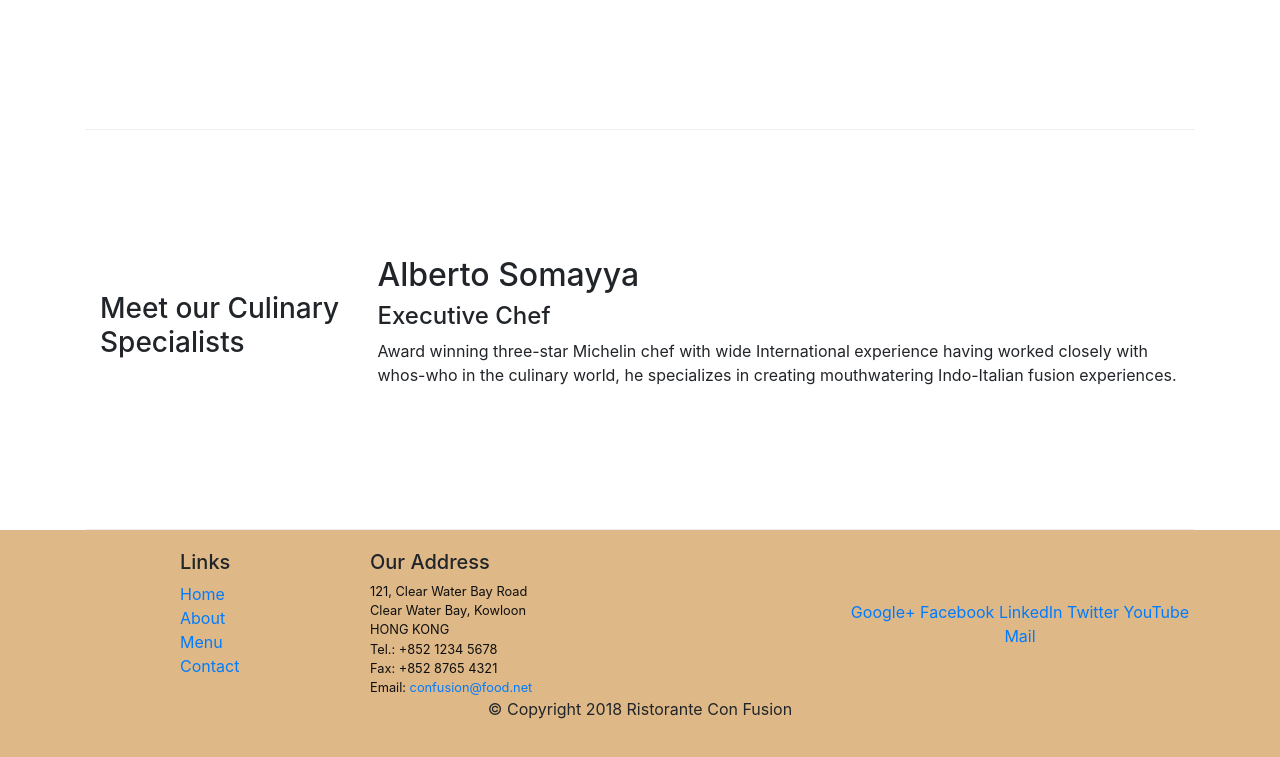
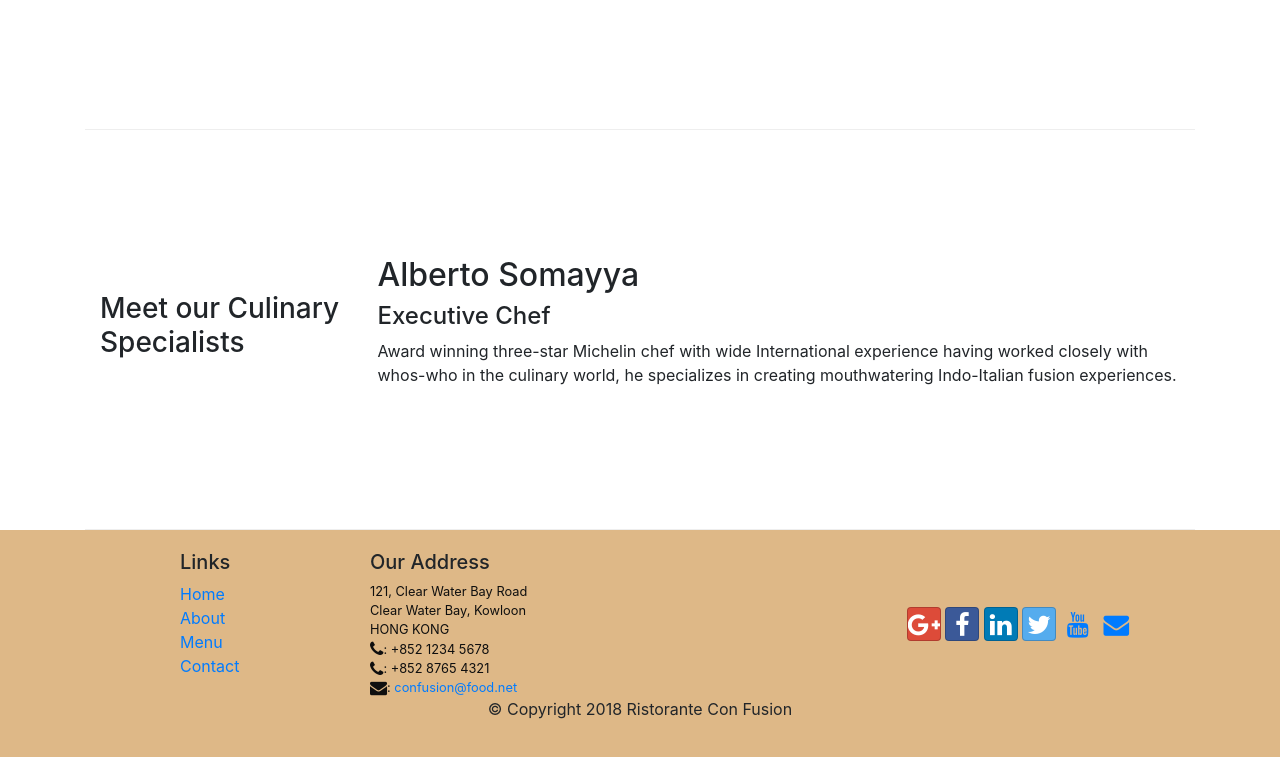
Before and after one commit to AnningMao/Bootstrap, a website: page conFusion/index.html in a window 1280 px wide. Shown: the part 1004-1761 px from the top of the page. Drawn offline with nearby package versions, Linux system fonts and the light colour scheme.

Commit message:
social icon

```diff
--- a/conFusion/index.html
+++ b/conFusion/index.html
@@ -41,13 +41,25 @@
         <div class="collapse navbar-collapse" id="Navbar">
           <ul class="navbar-nav mr-auto">
             <li class="nav-item active">
-              <a class="nav-link" href="#">Home</a>
+              <a class="nav-link" href="#">
+                <span class="fa fa-home"></span>Home
+              </a>
             </li>
             <li class="nav-item">
-              <a class="nav-link" href="./aboutus.html">About</a>
+              <a class="nav-link" href="./aboutus.html"
+                ><span class="fa fa-info"></span>About</a
+              >
             </li>
-            <li class="nav-item"><a class="nav-link" href="#">Menu</a></li>
-            <li class="nav-item"><a class="nav-link" href="#">Contact</a></li>
+            <li class="nav-item">
+              <a class="nav-link" href="#"
+                ><span class="fa fa-list fa-lg"></span>Menu</a
+              >
+            </li>
+            <li class="nav-item">
+              <a class="nav-link" href="#"
+                ><span class="fa fa-address-card fa-lg"></span>Contact</a
+              >
+            </li>
           </ul>
         </div>
       </div>
@@ -133,19 +145,42 @@
               121, Clear Water Bay Road<br />
               Clear Water Bay, Kowloon<br />
               HONG KONG<br />
-              Tel.: +852 1234 5678<br />
-              Fax: +852 8765 4321<br />
-              Email: <a href="mailto:confusion@food.net">confusion@food.net</a>
+              <i class="fa fa-phone fa-lg"></i>: +852 1234 5678<br />
+              <i class="fa fa-phone fa-lg"></i>: +852 8765 4321<br />
+              <i class="fa fa-envelope fa-lg"></i>:
+              <a href="mailto:confusion@food.net">confusion@food.net</a>
             </address>
           </div>
           <div class="col-12 col-sm-4 align-self-center">
             <div class="text-center">
-              <a href="http://google.com/+">Google+</a>
-              <a href="http://www.facebook.com/profile.php?id=">Facebook</a>
-              <a href="http://www.linkedin.com/in/">LinkedIn</a>
-              <a href="http://twitter.com/">Twitter</a>
-              <a href="http://youtube.com/">YouTube</a>
-              <a href="mailto:">Mail</a>
+              <a
+                class="btn btn-social-icon btn-google"
+                href="http://google.com/+"
+                ><i class="fa fa-google-plus fa-lg"></i
+              ></a>
+              <a
+                class="btn btn-social-icon btn-facebook"
+                href="http://www.facebook.com/profile.php?id="
+                ><i class="fa fa-facebook fa-lg"></i
+              ></a>
+              <a
+                class="btn btn-social-icon btn-linkedin"
+                href="http://www.linkedin.com/in/"
+                ><i class="fa fa-linkedin fa-lg"></i
+              ></a>
+              <a
+                class="btn btn-social-icon btn-twitter"
+                href="http://twitter.com/"
+                ><i class="fa fa-twitter fa-lg"></i
+              ></a>
+              <a
+                class="btn btn-social-icon btn-youtube"
+                href="http://youtube.com/"
+                ><i class="fa fa-youtube fa-lg"></i
+              ></a>
+              <a class="btn btn-social-icon" href="mailto:"
+                ><i class="fa fa-envelope fa-lg"></i
+              ></a>
             </div>
           </div>
         </div>
```
Also changed, not shown: conFusion/aboutus.html (+28 -6 lines).
